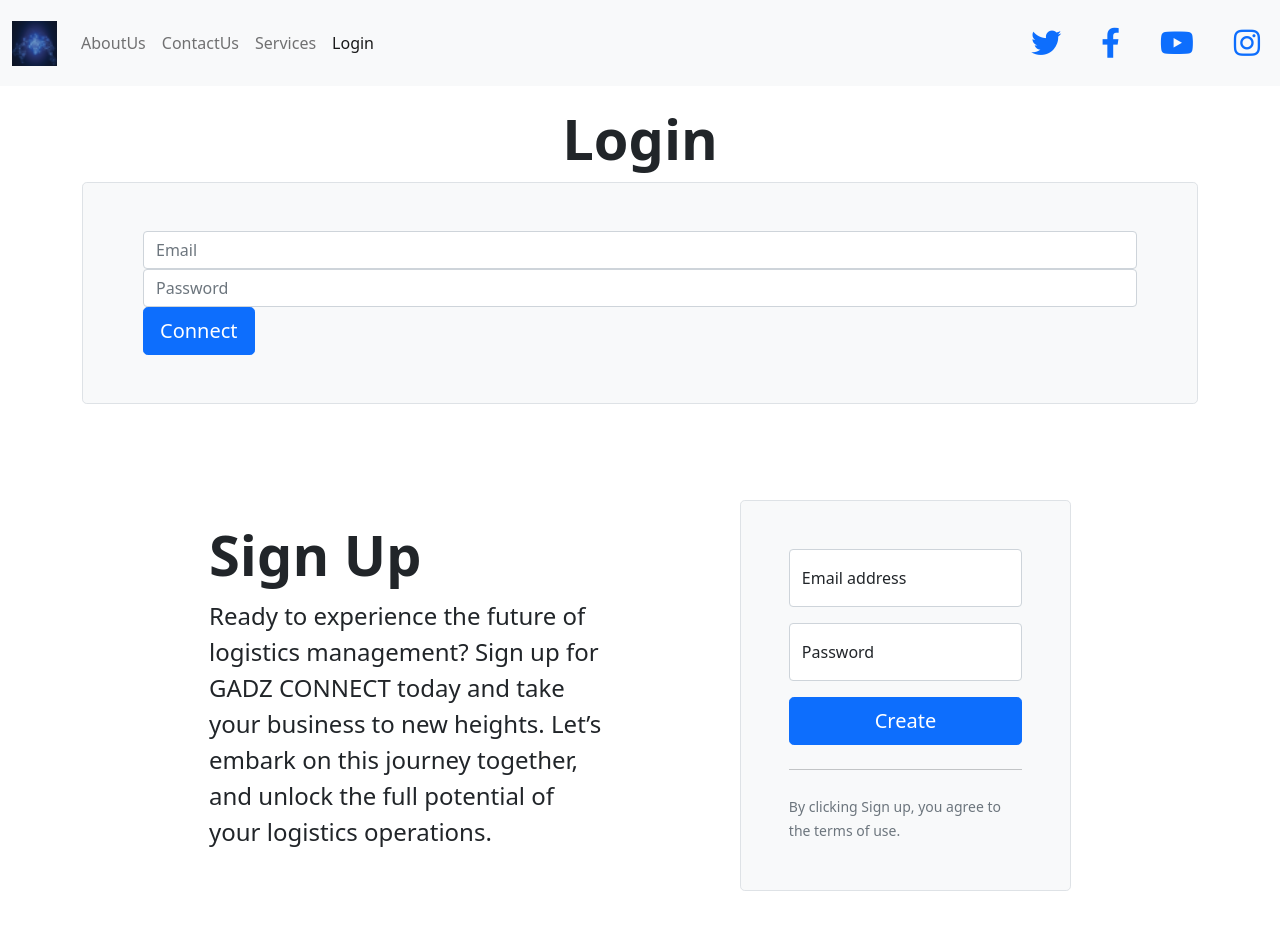
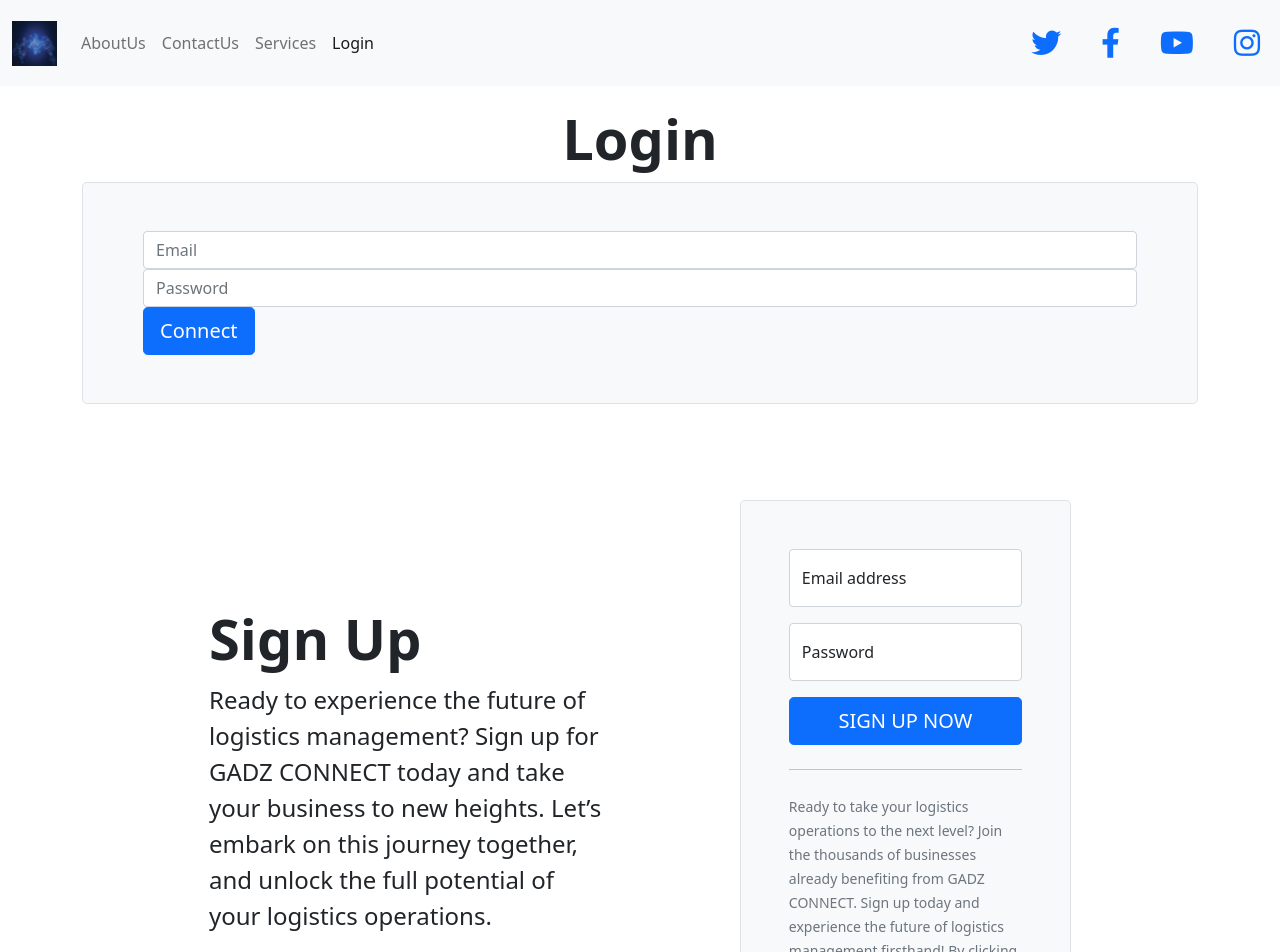
Before and after one commit to dagreatcode/GADZ, a React (Create React App) app in the folder client/: page /Login in a window 1280 px wide. Shown: the top 952 px of the page. Built offline with nearby package versions, Linux system fonts and the light colour scheme.

Commit message:
more updated on adding wording to pages

```diff
--- a/client/src/components/Banner/Banner.jsx
+++ b/client/src/components/Banner/Banner.jsx
@@ -36,7 +36,10 @@ function Banner() {
         {/* <video autoPlay muted controls src='./Earth.mp4' /> */}
 
         <h1 className="jumbotron display-3" style={{ padding: "100px" }}>
-          Our Services
+          We’re on a mission to empower businesses of all sizes to thrive in
+          today’s fast-paced world. By leveraging cutting-edge technology and
+          innovative solutions, we’re revolutionizing the transportation and
+          logistics industry, one shipment at a time.{" "}
         </h1>
 
         <Carousel autoPlay infiniteLoop interval="6000">
--- a/client/src/containers/AboutUs/globalassetdispatching/ConsultationForm/Consultation.jsx
+++ b/client/src/containers/AboutUs/globalassetdispatching/ConsultationForm/Consultation.jsx
@@ -33,6 +33,7 @@ const Consultation = () => {
             </div>
             <img src={Image1} style={{ width: "100%" }} alt="talks" />
             <div>
+              <p className="fs-2" style={{ marginTop: "30px" }}> Managing logistics can be a complex and time-consuming process, often leading to inefficiencies, delays, and unnecessary costs. Traditional methods lack transparency, coordination, and real-time insights, hindering businesses from reaching their full potential. </p>
               <h1 className="display-3" style={{ padding: "40px" }}>
                 Consultation interest
               </h1>
--- a/client/src/containers/Login/Login.tsx
+++ b/client/src/containers/Login/Login.tsx
@@ -169,10 +169,12 @@ const Login = () => {
                   type="submit"
                   control-id="ControlID-4"
                 >
-                  Create
+                  SIGN UP NOW
                 </button>
                 <hr className="my-4" />
                 <small className="text-muted">
+                Ready to take your logistics operations to the next level? Join the thousands of businesses already benefiting from GADZ CONNECT. Sign up today and experience the future of logistics management firsthand!
+
                   By clicking Sign up, you agree to the terms of use.
                 </small>
               </form>
```
